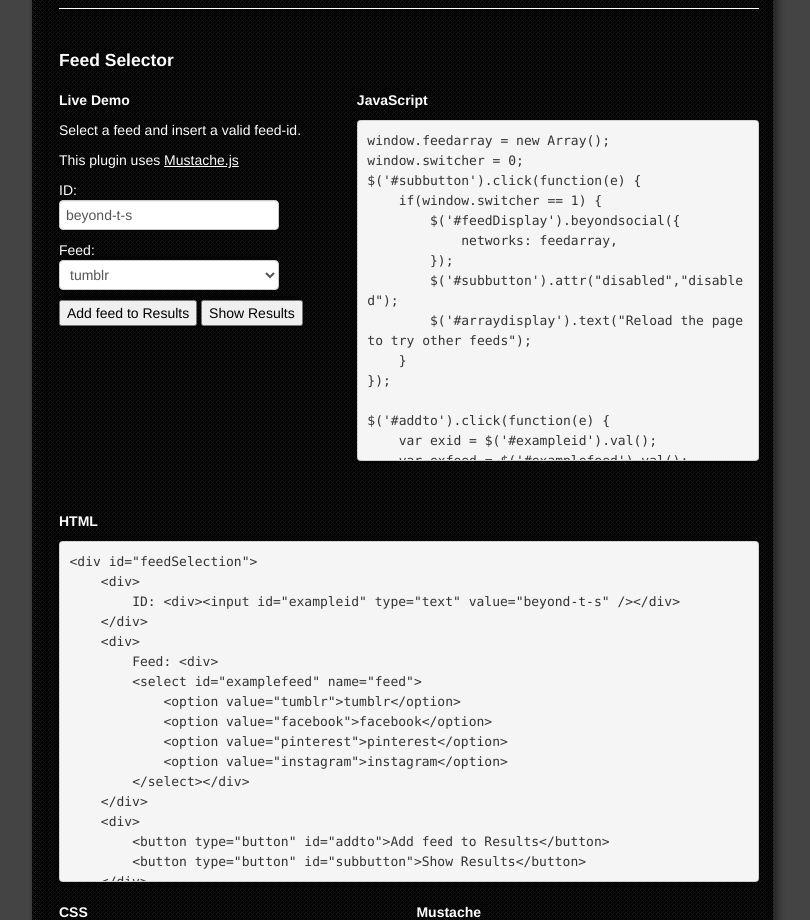
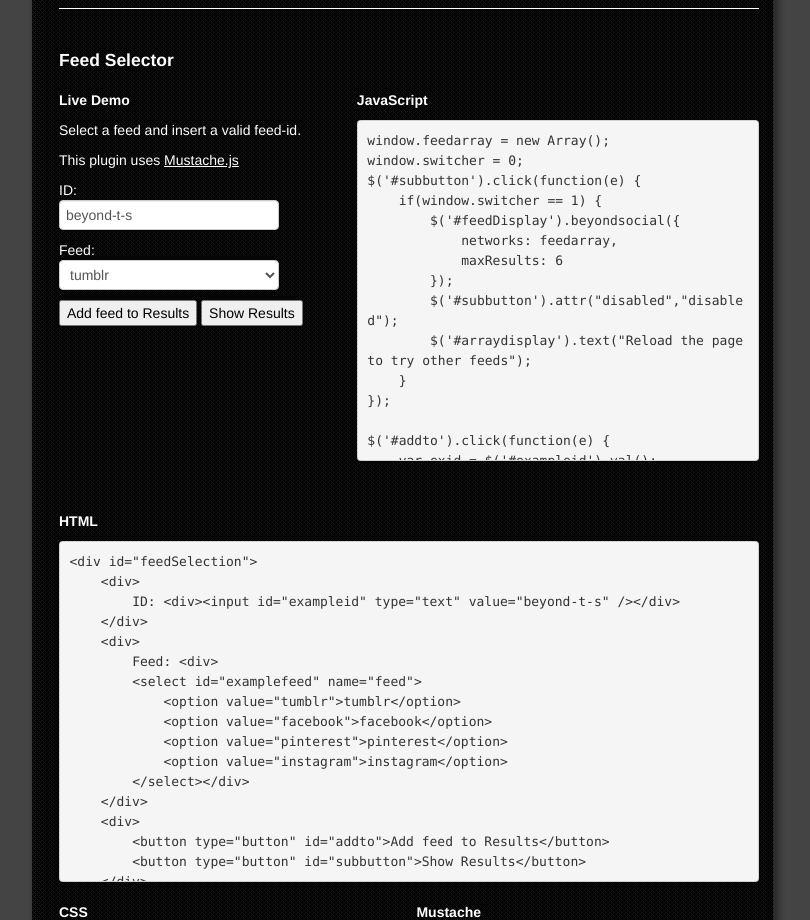
Before and after one commit to michael-riha/jquery.beyondsocial.js, a plain HTML site: page index.html in a window 1280 px wide. Shown: the part 1160-2080 px from the top of the page, without its empty margins (231-1041 px from the left). Drawn offline with nearby package versions, Linux system fonts and the light colour scheme.

Commit message:
Update index.html

```diff
--- a/index.html
+++ b/index.html
@@ -193,6 +193,7 @@ $('#subbutton').click(function(e) {
     if(window.switcher == 1) {
 	$('#feedDisplay').beyondsocial({
 	    networks: feedarray,
+	    maxResults: 6
 	});
 	$('#subbutton').attr(&quot;disabled&quot;,&quot;disabled&quot;);
 	$('#arraydisplay').text(&quot;Reload the page to try other feeds&quot;);
```
